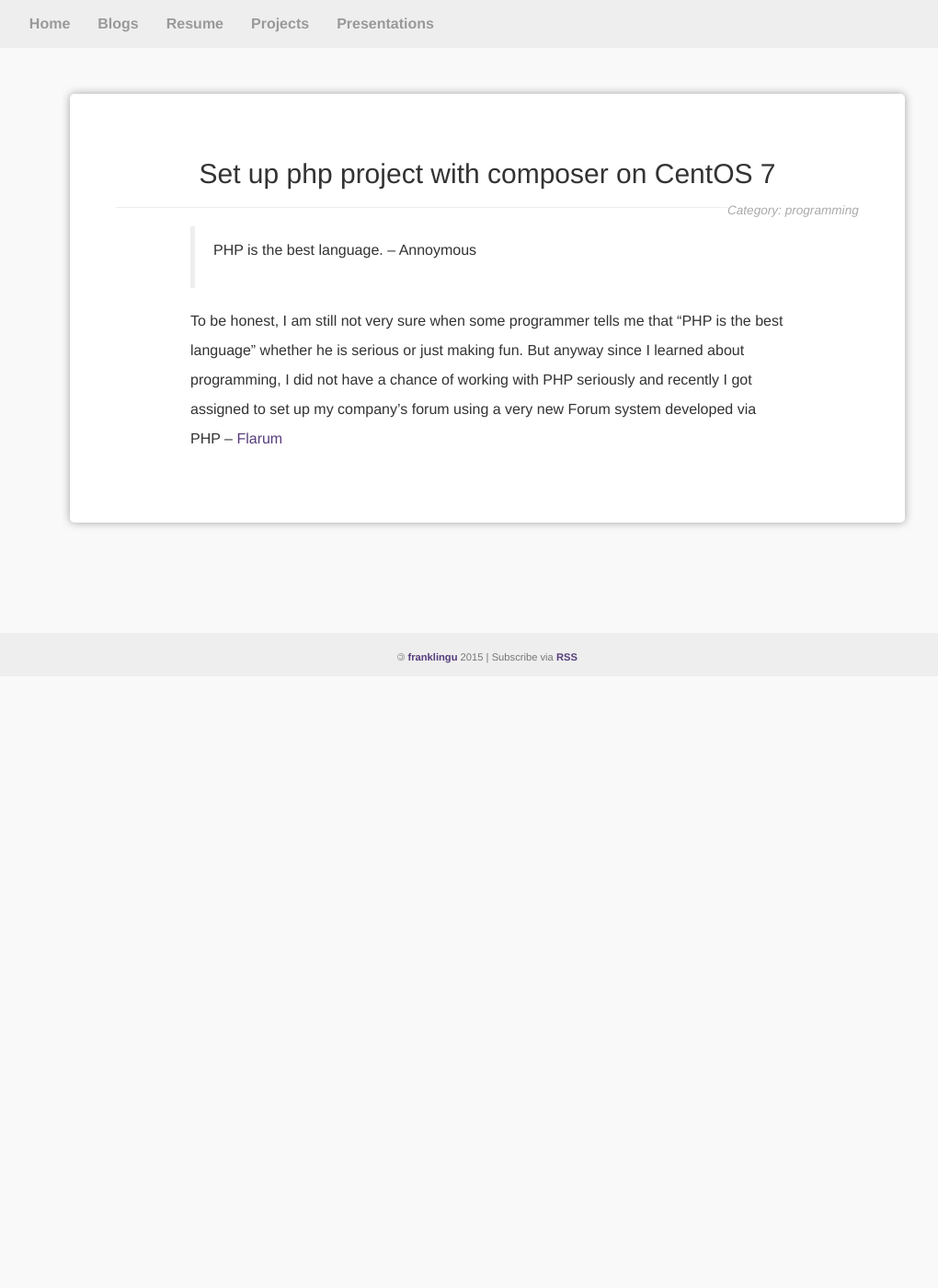
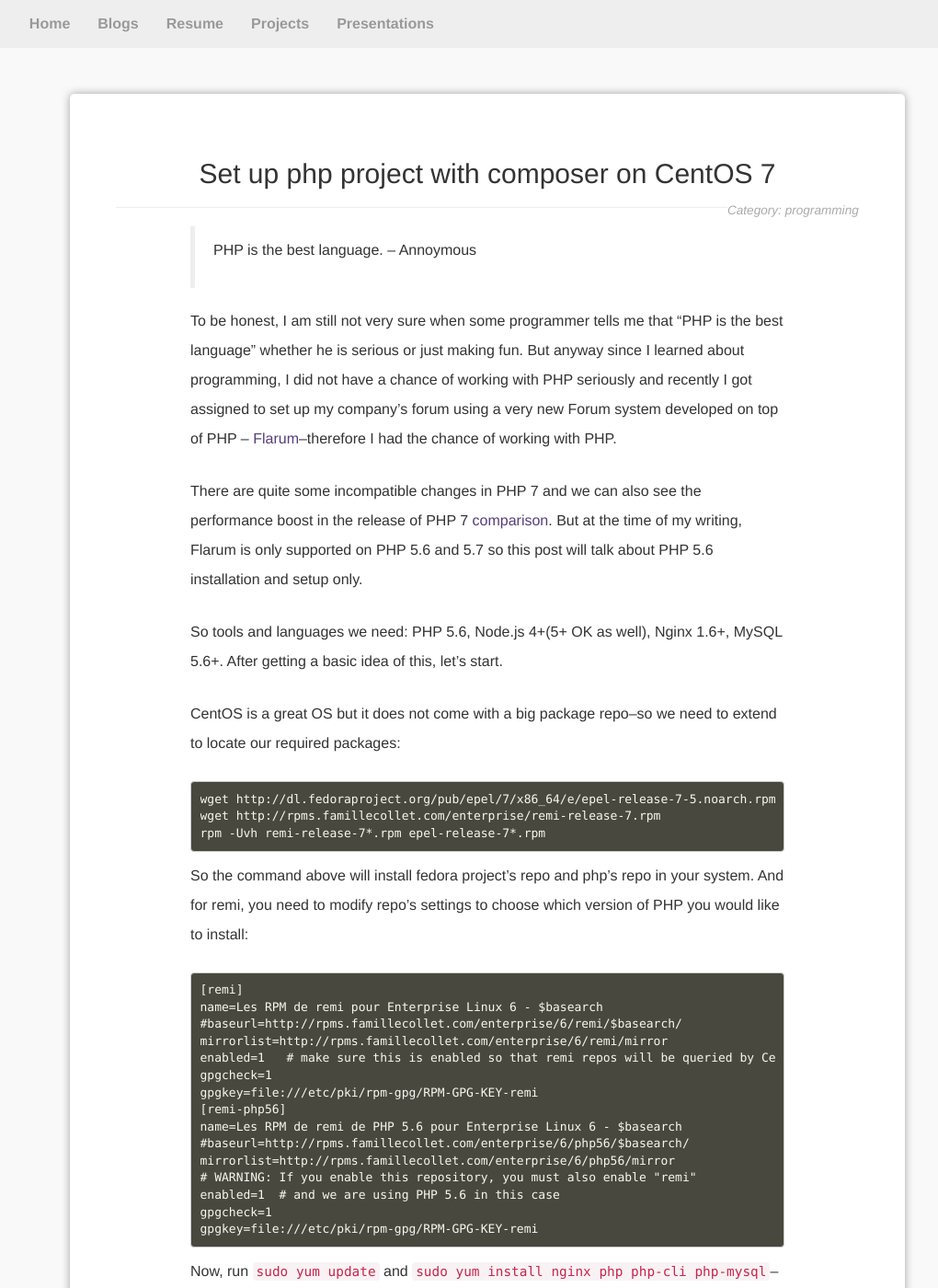
Before and after one commit to franklingu/franklingu.github.io, a Jekyll site: the page built from _posts/2016-03-01-setup-php-project-with-composer-on-centos-7.markdown, in a window 1280 px wide and 1400 px high. Shown: the whole window at 92% size, without its empty margins (110-1130 px from the left). Built offline with Jekyll 4.4.1, drawn with Linux system fonts in a browser that asks for light colours; nearby versions of some CDN libraries; comment, search, counter and statistics services are not loaded; some of the changed text lies outside the part shown.

Commit message:
Update 2016-03-01-setup-php-project-with-composer-on-centos-7.markdown

```diff
--- a/_posts/2016-03-01-setup-php-project-with-composer-on-centos-7.markdown
+++ b/_posts/2016-03-01-setup-php-project-with-composer-on-centos-7.markdown
@@ -8,4 +8,59 @@ meta_desc: Set up php (5.5 or 5.6) project with composer on CentOS 7 using Flaru
 
 > PHP is the best language.  -- Annoymous
 
-To be honest, I am still not very sure when some programmer tells me that "PHP is the best language" whether he is serious or just making fun. But anyway since I learned about programming, I did not have a chance of working with PHP seriously and recently I got assigned to set up my company's forum using a very new Forum system developed via PHP -- [Flarum](http://flarum.org/)
+To be honest, I am still not very sure when some programmer tells me that "PHP is the best language" whether he is serious or just making fun. But anyway since I learned about programming, I did not have a chance of working with PHP seriously and recently I got assigned to set up my company's forum using a very new Forum system developed on top of PHP -- [Flarum](http://flarum.org/)--therefore I had the chance of working with PHP.
+
+There are quite some incompatible changes in PHP 7 and we can also see the performance boost in the release of PHP 7 [comparison](https://www.besthostnews.com/php-5-6-vs-hhvm-3-7-vs-php-7-benchmarks/). But at the time of my writing, Flarum is only supported on PHP 5.6 and 5.7 so this post will talk about PHP 5.6 installation and setup only.
+
+So tools and languages we need: PHP 5.6, Node.js 4+(5+ OK as well), Nginx 1.6+, MySQL 5.6+. After getting a basic idea of this, let's start.
+
+CentOS is a great OS but it does not come with a big package repo--so we need to extend to locate our required packages:
+
+~~~
+wget http://dl.fedoraproject.org/pub/epel/7/x86_64/e/epel-release-7-5.noarch.rpm
+wget http://rpms.famillecollet.com/enterprise/remi-release-7.rpm
+rpm -Uvh remi-release-7*.rpm epel-release-7*.rpm
+~~~
+
+So the command above will install fedora project's repo and php's repo in your system. And for remi, you need to modify repo's settings to choose which version of PHP you would like to install:
+
+~~~
+[remi]
+name=Les RPM de remi pour Enterprise Linux 6 - $basearch
+#baseurl=http://rpms.famillecollet.com/enterprise/6/remi/$basearch/
+mirrorlist=http://rpms.famillecollet.com/enterprise/6/remi/mirror
+enabled=1   # make sure this is enabled so that remi repos will be queried by CentOS
+gpgcheck=1
+gpgkey=file:///etc/pki/rpm-gpg/RPM-GPG-KEY-remi
+[remi-php56]
+name=Les RPM de remi de PHP 5.6 pour Enterprise Linux 6 - $basearch
+#baseurl=http://rpms.famillecollet.com/enterprise/6/php56/$basearch/
+mirrorlist=http://rpms.famillecollet.com/enterprise/6/php56/mirror
+# WARNING: If you enable this repository, you must also enable "remi"
+enabled=1  # and we are using PHP 5.6 in this case
+gpgcheck=1
+gpgkey=file:///etc/pki/rpm-gpg/RPM-GPG-KEY-remi
+~~~
+
+Now, run `sudo yum update` and `sudo yum install nginx php php-cli php-mysql`--you should have nginx and php set up already.
+
+Now let's move to Node.js:
+
+~~~
+curl --silent --location https://rpm.nodesource.com/setup_4.x | bash -
+# for this command, you may want to change it to curl --silent --location https://rpm.nodesource.com/setup_4.x | sudo bash -
+# for sudo access
+~~~
+
+Now you should be able to install Node.js 4+ with `sudo yum install nodejs`.
+
+Starting from CentOS 7, MariaDB has replaced MySQL in its repo. Although MariaDB is supposed to be able to replace of a lot of MySQL's functionalities, it is still better to install MySQL(until Oracle starts to charge for MySQL-community?)
+
+~~~
+wget http://repo.mysql.com/mysql-community-release-el7-5.noarch.rpm
+sudo rpm -ivh mysql-community-release-el7-5.noarch.rpm
+~~~
+
+And you install MySQL with `sudo yum install mysql-server` should do.
+
+In the case of Flarum, there are some development tools such as npm, Gulp and composer needed for managing dependencies and run tasks. Since npm comes with Nodejs and now we need to care about composer and Gulp.
```
